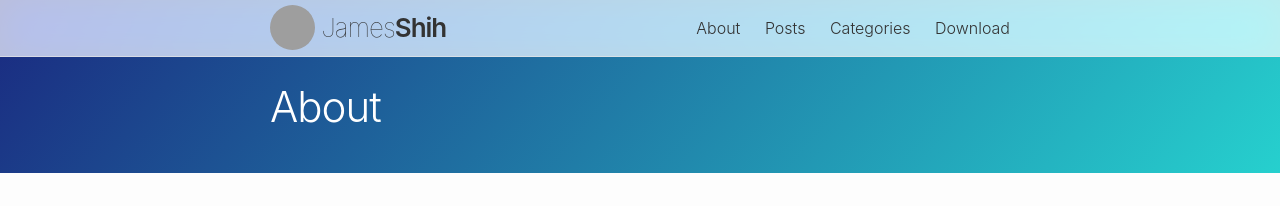
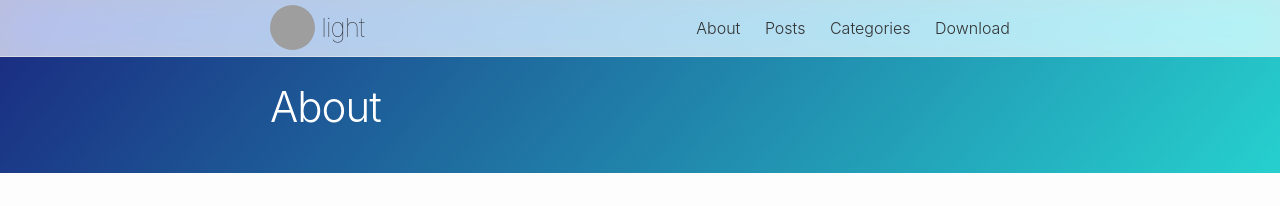
Before and after one commit to wtguang/wtguang.github.io, a Jekyll site: the page built from about.md, in a window 1280 px wide. Shown: the top 206 px of the page. Built offline with Jekyll 4.4.1, drawn with Linux system fonts in a browser that asks for light colours; our own code applies the rules of GitHub Pages for plain Markdown files; grey boxes are pictures that could not be loaded.

Commit message:
Update header.html

```diff
--- a/_includes/header.html
+++ b/_includes/header.html
@@ -4,7 +4,7 @@
 
     <a class="site-title" href="{{ site.baseurl }}/">
       {% if site.avatar_url %}<img src="{{ site.avatar_url }}?s=45" srcset="{{ site.avatar_url }}?s=90 2x" alt="logo">{% endif %}
-      <span class="signature">James<strong>Shih</strong></span>
+      <span class="signature">light</span>
     </a>
 
     <nav class="site-nav">
```
